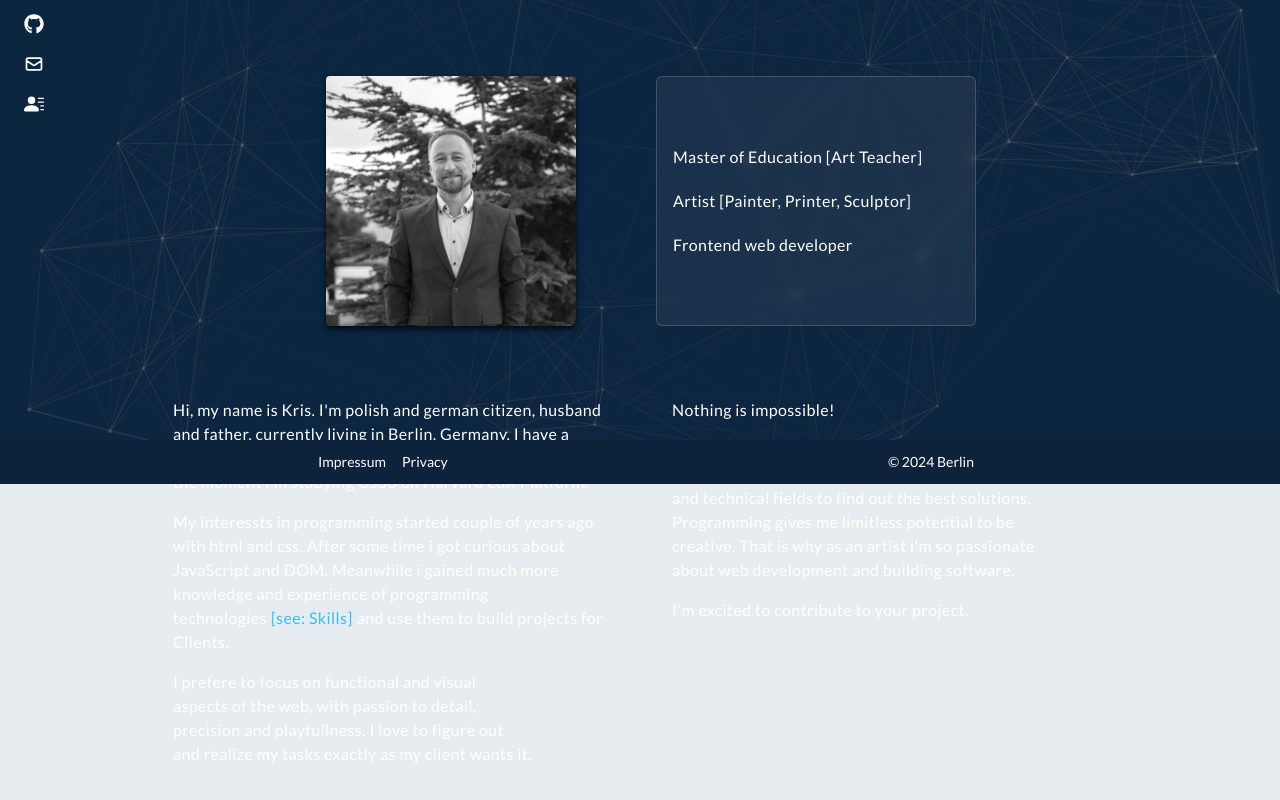
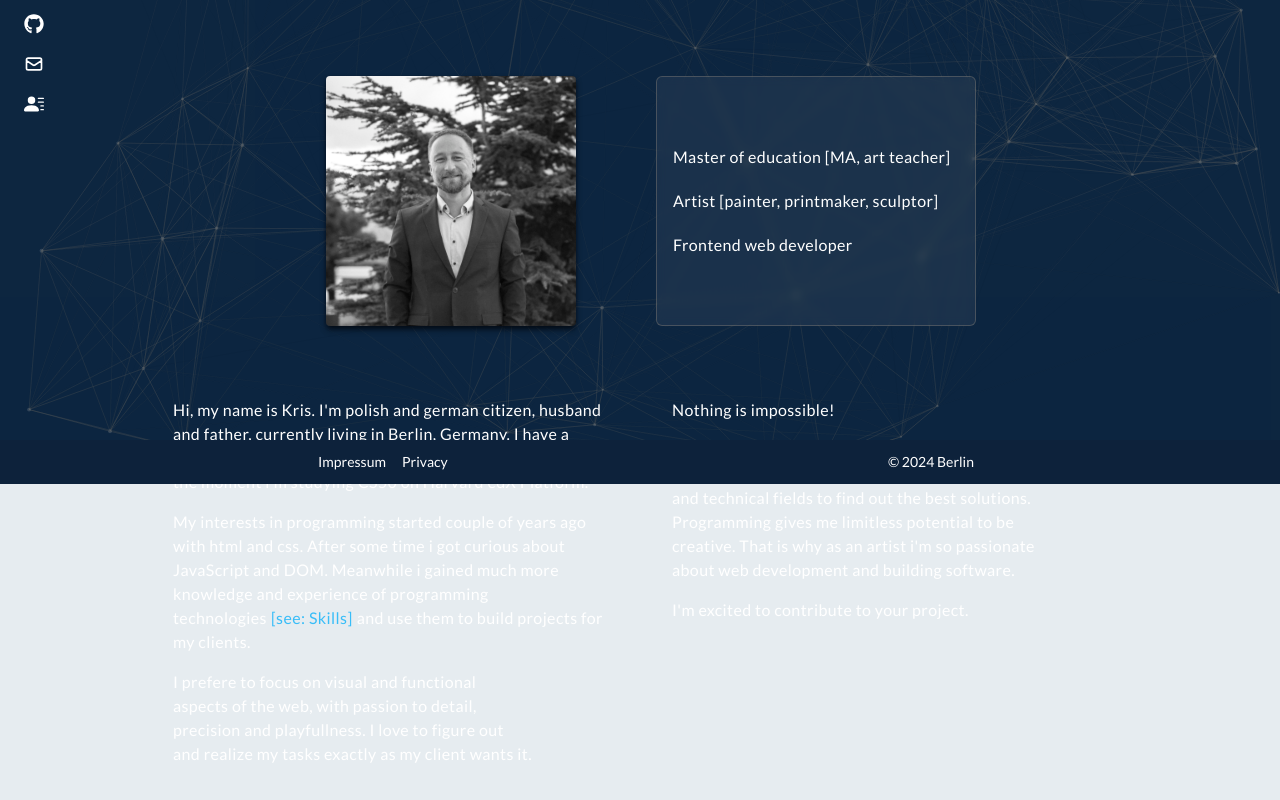
Before and after one commit to krisbaranski/portfolio, a React (Create React App) app: page /about in a window 1280 px wide. Shown: the part 316-1116 px from the top of the page. Built offline with nearby package versions, Linux system fonts and the light colour scheme.

Commit message:
docs: edit text

```diff
--- a/src/components/Aboutme.js
+++ b/src/components/Aboutme.js
@@ -30,10 +30,10 @@ const Aboutme = () => {
           rounded-md backdrop-blur-sm bg-[#f0f0f010] border border-orange-200/20"
           >
             <li className="py-1 text-balance">
-              Master of Education [Art Teacher]
+              Master of education [MA, art teacher]
             </li>
             <li className="py-4 text-balance">
-              Artist [Painter, Printer, Sculptor]
+              Artist [painter, printmaker, sculptor]
             </li>
             <li className="py-1 text-balance">Frontend web developer</li>
           </div>
@@ -45,7 +45,7 @@ const Aboutme = () => {
               studying CS50 on Harvard edX Platform.
             </p>
             <p className="py-2">
-              My interessts in programming started couple of years ago with html
+              My interests in programming started couple of years ago with html
               and css. After some time i got curious about JavaScript and DOM.
               Meanwhile i gained much more knowledge and experience of
               programming technologies
@@ -57,10 +57,10 @@ const Aboutme = () => {
                   [see: Skills]
                 </a>
               </span>
-              and use them to build projects for Clients.
+              and use them to build projects for my clients.
             </p>
             <p className="sm:py-2 text-balance">
-              I prefere to focus on functional and visual aspects of the web,
+              I prefere to focus on visual and functional aspects of the web,
               with passion to detail, precision and playfullness. I love to
               figure out and realize my tasks exactly as my client wants it.
             </p>
```
